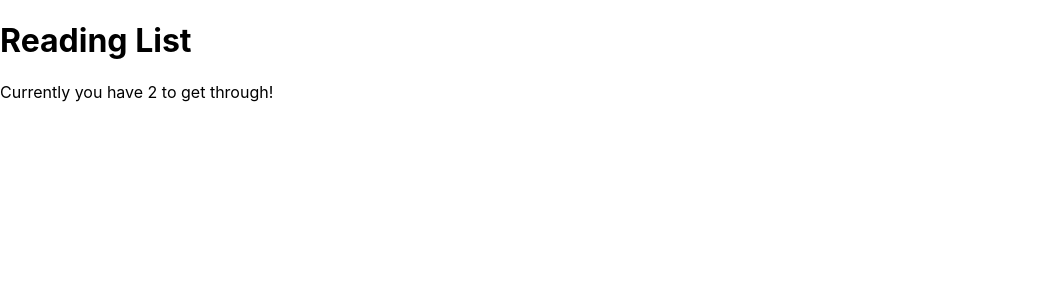
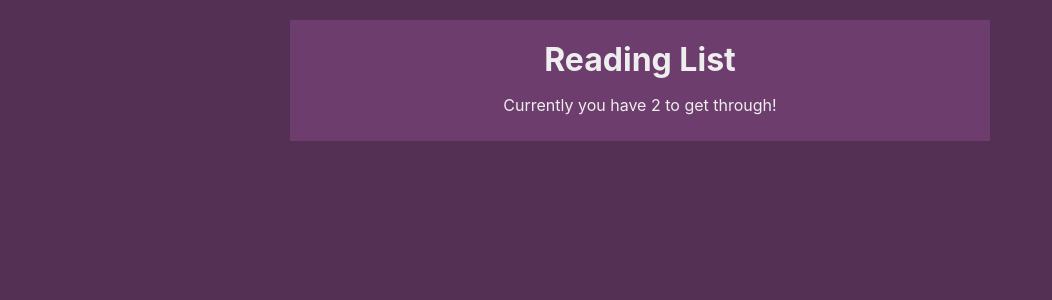
Before and after one commit to guilherme-leite/booklist, a React (Create React App) app: page / in a window 1280 px wide. Shown: the top 300 px of the page, without its empty margins (0-1052 px from the left). Built offline with nearby package versions, Linux system fonts and the light colour scheme.

Commit message:
Feat: Adicionando estilos ao css. Implementando BookList

```diff
--- a/src/index.css
+++ b/src/index.css
@@ -5,9 +5,23 @@ body {
     sans-serif;
   -webkit-font-smoothing: antialiased;
   -moz-osx-font-smoothing: grayscale;
+  background: #553055;
 }
 
-code {
-  font-family: source-code-pro, Menlo, Monaco, Consolas, 'Courier New',
-    monospace;
+.App {
+  background: #4c2a4c;
+  margin: 20px auto;
+  width: 90%;
+  max-width: 700px;
+  color: #eee;
 }
+
+.navbar {
+  padding: 10px 20px;
+  text-align: center;
+  background: #6d3d6d;
+}
+
+.navbar h1 {
+  margin: 10px 0;
+}
```
Also changed, not shown: src/components/BookList.js (+19 -0 lines).
